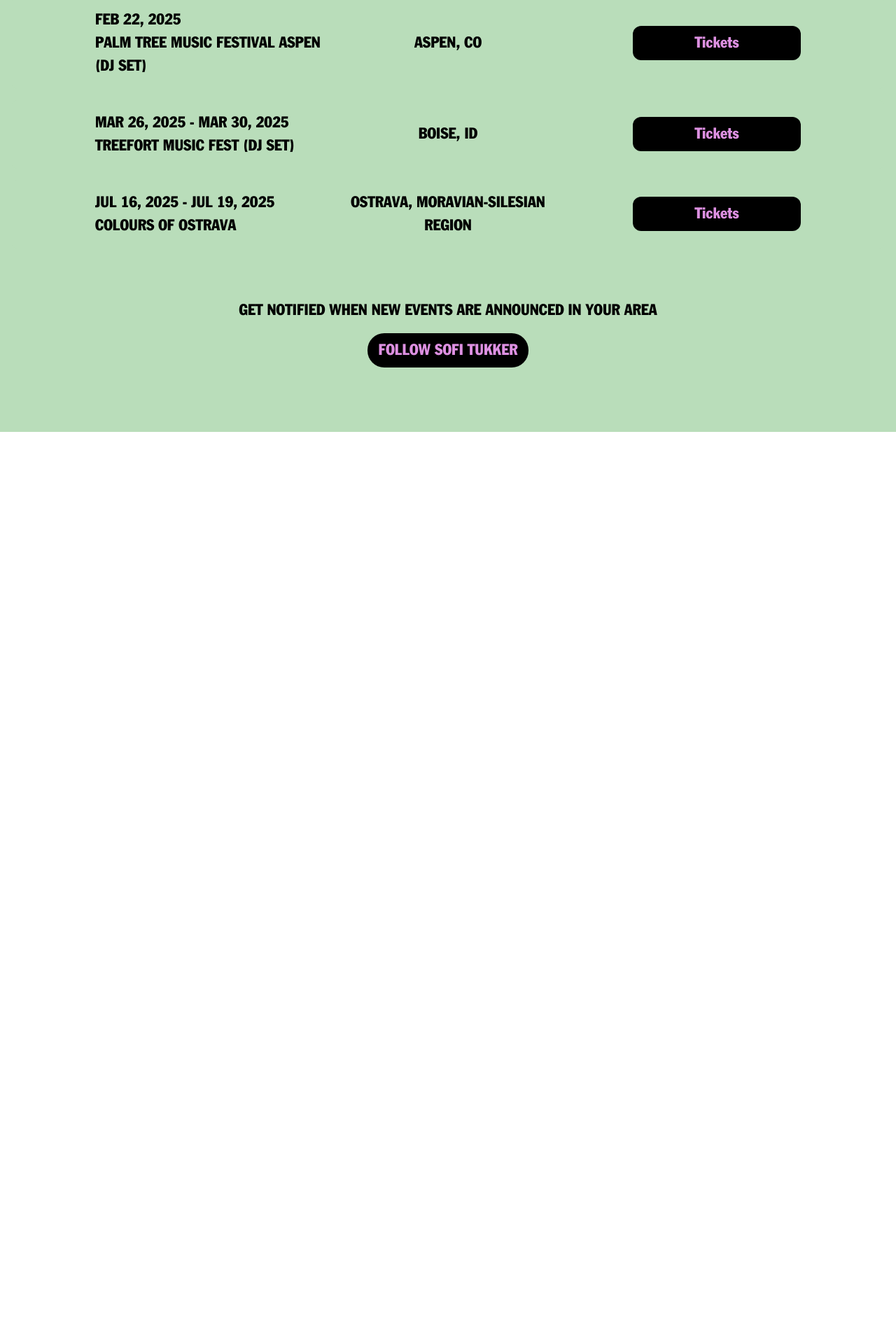
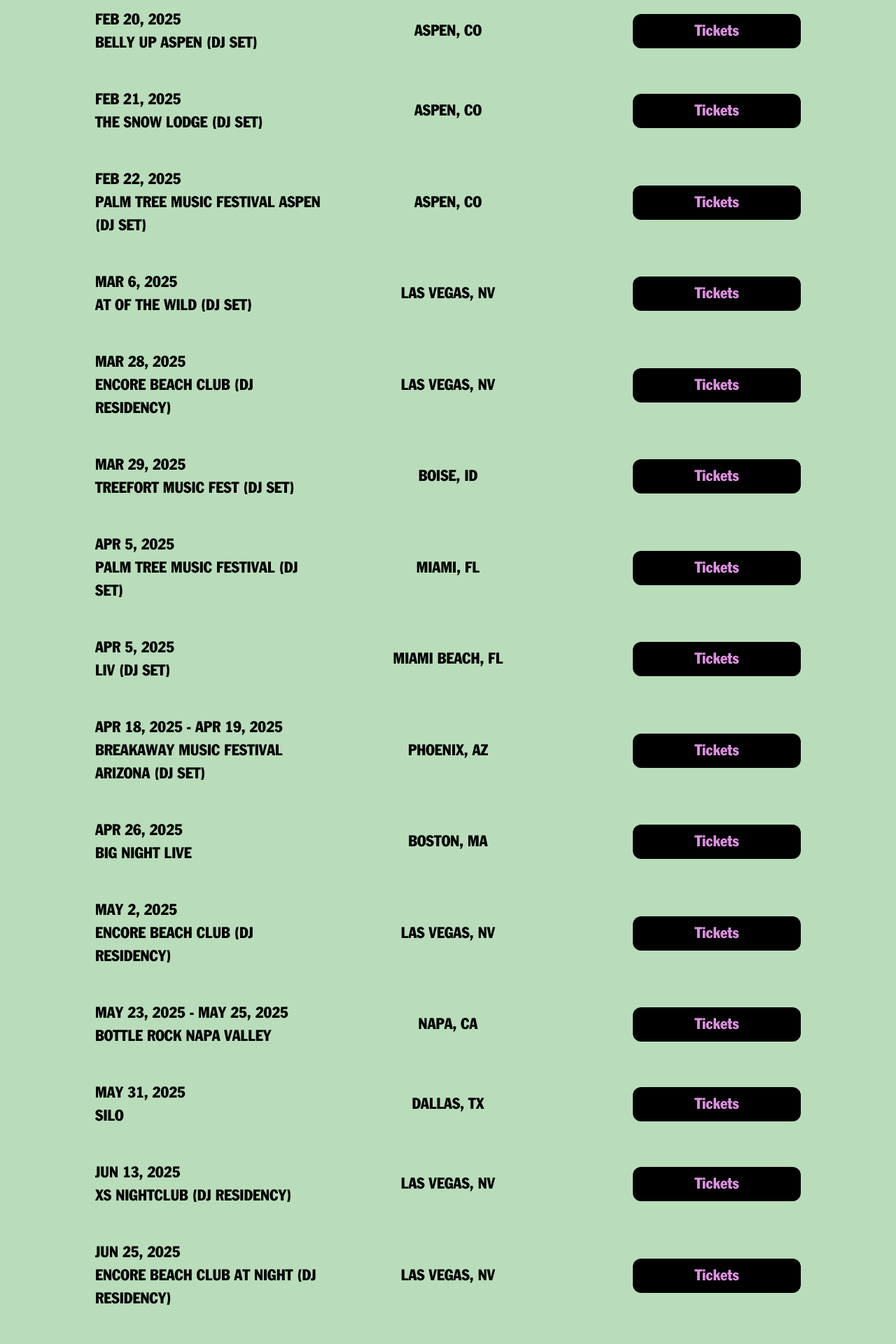
Before and after one commit to sphcastillo/sofi_tukker_, a Next.js app: page /tour in a window 1280 px wide. Shown: the part 460-2380 px from the top of the page at 70% size. Before the commit the page ends 1077 px from the top, so only its background shows below. Built offline with nearby package versions, Linux system fonts and the light colour scheme.

Commit message:
Tour page: additional tour dates added

```diff
--- a/app/tour/page.tsx
+++ b/app/tour/page.tsx
@@ -5,52 +5,205 @@
   src: "../../public/fonts/FGC.ttf",
 });
 
+// {
+//   date: "",
+//   venue: "",
+//   city: "",
+//   VIP: false,
+//   tickets: false,
+// },
+
 const tourDates = [
-  // { date: "SEP 18, 2024", venue: "MOODY AMPHITHEATER", city: "AUSTIN, TX" },
-  // { date: "SEP 20, 20024", venue: "BAYOU MUSIC CENTER", city: "HOUSTON, TX" },
-  // { date: "SEP 21, 2024", venue: "SOUTH SIDE BALLROOM", city: "DALLAS, TX" },
-  // { date: "SEP 24, 2024", venue: "TABERNACLE", city: "ATLANTA, GA" },
-  // { date: "SEP 26, 2024", venue: "FOREST HILLS STADIUM", city: "QUEENS, NY" },
-  // { date: "SEP 30, 2024", venue: "AGORA THEATRE AND BALLROOM", city: "CLEVELAND, OH" },
-  // { date: "OCT 2, 2024", venue: "FRANKLIN MUSIC HALL", city: "PHILADELPHIA, PA" },
-  // { date: "OCT 3, 2024", venue: "ROADRUNNER", city: "BOSTON, MA" },
-  // { date: "OCT 4, 2024", venue: "ROADRUNNER", city: "BOSTON, MA" },
-  // { date: "OCT 5, 2024", venue: "THE ANTHEM", city: "WASHINGTON, DC" },
-  // { date: "OCT 8, 2024", venue: "MTELUS", city: "MONTREAL, QC" },
-  // { date: "OCT 9, 2024", venue: "MTELUS", city: "MONTREAL, QC" },
-  // { date: "OCT 11, 2024", venue: "HISTORY", city: "TORONTO, ON" },
-  // { date: "OCT 12, 2024", venue: "HISTORY", city: "TORONTO, ON" },
-  // { date: "OCT 18, 2024", venue: "THE ARMORY", city: "MINNEAPOLIS, MN" },
-  // { date: "OCT 19, 2024", venue: "BYLINE BANK ARAGON BALLROOM", city: "CHICAGO, IL" },
-  // { date: "OCT 22, 2024", venue: "THE MIDLAND THEATRE", city: "KANSAS CITY, MO" },
-  // { date: "OCT 24, 2024", venue: "RED ROCKS AMPHITHEATRE", city: "MORRISON, CO" },
-  // { date: "OCT 25, 2024", venue: "ROCKWELL AT THE COMPLEX", city: "SALT LAKE CITY, UT" },
-  // { date: "OCT 29, 2024", venue: "THEATER OF THE CLOUDS AT MODA CENTER", city: "PORTLAND, OR" },
-  // { date: "OCT 30, 2024", venue: "WAMU THEATER", city: "SEATTLE, WA" },
-  // { date: "NOV 2, 2024", venue: "THE TORCH AT THE LA MEMORIAL COLISEUM", city: "LOS ANGELES, CA" },
-  // { date: "NOV 3, 2024", venue: "GALLAGHER SQUARE AT PETCO PARK", city: "SAN DIEGO, CA" },
-  // { date: "NOV 7, 2024", venue: "SANTA BARBARA BOWL", city: "SANTA BARBARA, CA" },
-  // { date: "NOV 8, 2024", venue: "BILL GRAHAM CIVIC AUDITORIUM", city: "SAN FRANCISCO, CA" },
-  // { date: "NOV 15, 2024", venue: "MARQUEE NIGHTCLUB [DJ RESIDENCY]", city: "LAS VEGAS, NV" },
-  // { date: "NOV 20, 2024", venue: "GROSSE FREIHEIT 36", city: "HAMBURG, GERMANY" },
-  // { date: "NOV 21, 2024", venue: "LANXESS ARENA", city: "COLOGNE, GERMANY" },
-  // { date: "NOV 23, 2024", venue: "WIENER STADTHALLE", city: "VIENNA, AUSTRIA" },
-  // { date: "NOV 24, 2024", venue: "UBER EATS MUSIC HALL", city: "BERLIN, GERMANY" },
-  // { date: "NOV 26, 2024", venue: "ZIGGO DOME", city: "AMSTERDAM, NETHERLANDS" },
-  // { date: "NOV 29, 2024", venue: "MEDIOLANUM FORUM", city: "MILAN, ITALY" },
-  // { date: "DEC 1, 2024", venue: "KOMPLEX 457", city: "ZÜRICH, SWITZERLAND" },
-  // { date: "DEC 3, 2024", venue: "WIZINK CENTER", city: "MADRID, SPAIN" },
-  // { date: "DEC 6, 2024", venue: "ING ARENA", city: "BRUSSELS, BELGIUM" },
-  // { date: "DEC 7, 2024", venue: "ACCOR ARENA", city: "PARIS, FRANCE" },
-  // { date: "DEC 11, 2024", venue: "THE 02", city: "LONDON, UK", VIP: false, tickets: true },
-  // { date: "DEC 12, 2024", venue: "NIGHT TALES (DJ SET)", city: "LONDON, UK", VIP: false, tickets: false },
-  // { date: "DEC 13, 2024", venue: "3ARENA", city: "DUBLIN, IRELAND", VIP: false, tickets: true },
-  { date: 'FEB 22, 2025', venue: 'PALM TREE MUSIC FESTIVAL ASPEN (DJ SET)', city: 'ASPEN, CO', VIP: false, tickets: true },
-  { date: 'MAR 26, 2025 - MAR 30, 2025', venue: 'TREEFORT MUSIC FEST (DJ SET)', city: 'BOISE, ID', VIP: false, tickets: true },
-  { date: 'JUL 16, 2025 - JUL 19, 2025', venue: 'COLOURS OF OSTRAVA', city: 'OSTRAVA, MORAVIAN-SILESIAN REGION', VIP: false, tickets: true },
+  {
+    date: "FEB 20, 2025",
+    venue: "BELLY UP ASPEN (DJ SET)",
+    city: "ASPEN, CO",
+    VIP: false,
+    tickets: true,
+  },
+  {
+    date: "FEB 21, 2025",
+    venue: "THE SNOW LODGE (DJ SET)",
+    city: "ASPEN, CO",
+    VIP: false,
+    tickets: true,
+  },
+  {
+    date: "FEB 22, 2025",
+    venue: "PALM TREE MUSIC FESTIVAL ASPEN (DJ SET)",
+    city: "ASPEN, CO",
+    VIP: false,
+    tickets: true,
+  },
+  {
+    date: "MAR 6, 2025",
+    venue: "AT OF THE WILD (DJ SET)",
+    city: "LAS VEGAS, NV",
+    VIP: false,
+    tickets: true,
+  },
+  {
+    date: "MAR 28, 2025",
+    venue: 'ENCORE BEACH CLUB (DJ RESIDENCY)',
+    city: "LAS VEGAS, NV",
+    VIP: false,
+    tickets: true,
+  },
+  {
+    date: "MAR 29, 2025",
+    venue: "TREEFORT MUSIC FEST (DJ SET)",
+    city: "BOISE, ID",
+    VIP: false,
+    tickets: true,
+  },
+  {
+    date: "APR 5, 2025",
+    venue: "PALM TREE MUSIC FESTIVAL (DJ SET)",
+    city: "MIAMI, FL",
+    VIP: false,
+    tickets: true,
+  },
+  {
+    date: "APR 5, 2025",
+    venue: "LIV (DJ SET)",
+    city: "MIAMI BEACH, FL",
+    VIP: false,
+    tickets: true,
+  },
+  {
+    date: "APR 18, 2025 - APR 19, 2025",
+    venue: "BREAKAWAY MUSIC FESTIVAL ARIZONA (DJ SET)",
+    city: "PHOENIX, AZ",
+    VIP: false,
+    tickets: true,
+  },
+  {
+    date: "APR 26, 2025",
+    venue: "BIG NIGHT LIVE",
+    city: "BOSTON, MA",
+    VIP: false,
+    tickets: true,
+  },
+  {
+    date: "MAY 2, 2025",
+    venue: "ENCORE BEACH CLUB (DJ RESIDENCY)",
+    city: "LAS VEGAS, NV",
+    VIP: false,
+    tickets: true,
+  },
+  {
+    date: "MAY 23, 2025 - MAY 25, 2025",
+    venue: "BOTTLE ROCK NAPA VALLEY",
+    city: "NAPA, CA",
+    VIP: false,
+    tickets: true,
+  },
+  {
+    date: "MAY 31, 2025",
+    venue: "SILO",
+    city: "DALLAS, TX",
+    VIP: false,
+    tickets: true,
+  },
+  {
+    date: "JUN 13, 2025",
+    venue: "XS NIGHTCLUB (DJ RESIDENCY)",
+    city: "LAS VEGAS, NV",
+    VIP: false,
+    tickets: true,
+  },
+  {
+    date: "JUN 25, 2025",
+    venue: "ENCORE BEACH CLUB AT NIGHT (DJ RESIDENCY)",
+    city: "LAS VEGAS, NV",
+    VIP: false,
+    tickets: true,
+  },
+  {
+    date: "JUN 27, 2025",
+    venue: "XS NIGHTCLUB (DJ RESIDENCY)",
+    city: "LAS VEGAS, NV",
+    VIP: false,
+    tickets: true,
+  },
+  {
+    date: "JUL 15, 2025",
+    venue: "XS NIGHTCLUB (DJ RESIDENCY)",
+    city: "LAS VEGAS, NV",
+    VIP: false,
+    tickets: true,
+  },
+  {
+    date: "JUL 16, 2025 - JUL 20, 2025",
+    venue: "ELECTRIC CASTLE",
+    city: "TRANSYLVANIA, ROMANIA",
+    VIP: false,
+    tickets: true,
+  },
+  {
+    date: "JUL 19, 2025",
+    venue: "COLOURS OF OSTRAVA",
+    city: "OSTRAVA, MORAVIAN-SILESIAN REGION",
+    VIP: false,
+    tickets: true,
+  },
+  {
+    date: "JUL 20, 2025",
+    venue: "TOMORROWLAND (DJ SET)",
+    city: "BOOM, ANTWERP, BELGIUM",
+    VIP: false,
+    tickets: true,
+  },
+  {
+    date: "AUG 8, 2025 - AUG 10, 2025",
+    venue: "ELEMENTS MUSIC & ARTS FESTIVAL",
+    city: "LONG POND, PA",
+    VIP: false,
+    tickets: true,
+  },
+  {
+    date: "AUG 9, 2025 - AUG 10, 2025",
+    venue: "ÎLESONIQ FESTIVAL",
+    city: "MONTREAL, CANADA",
+    VIP: false,
+    tickets: true,
+  },
+  {
+    date: "AUG 13, 2025",
+    venue: "ENCORE BEACH CLUB AT NIGHT (DJ RESIDENCY)",
+    city: "LAS VEGAS, NV",
+    VIP: false,
+    tickets: true,
+  },
+  {
+    date: "AUG 15, 2025",
+    venue: "XS NIGHTCLUB (DJ RESIDENCY)",
+    city: "LAS VEGAS, NV",
+    VIP: false,
+    tickets: true,
+  },
+  {
+    date: "AUG 29, 2025",
+    venue: "ENCORE BEACH CLUB (DJ RESIDENCY)",
+    city: "LAS VEGAS, NV",
+    VIP: false,
+    tickets: true,
+  },
+  {
+    date: "SEP 14, 2025",
+    venue: "ENCORE BEACH CLUB (DJ RESIDENCY)",
+    city: "LAS VEGAS, NV",
+    VIP: false,
+    tickets: true,
+  },
+  {
+    date: "SEP 26, 2025",
+    venue: "XS NIGHTCLUB (DJ RESIDENCY)",
+    city: "LAS VEGAS, NV",
+    VIP: false,
+    tickets: true,
+  },
 ];
-
-
 
 export default function TourPage() {
   return (
@@ -66,33 +219,54 @@
 
       <div className="container mx-auto p-4">
         {tourDates.map((tour, index) => (
-        <div key={index} className="grid grid-cols-3 gap-4 items-center bg-[#b9ddba] p-1 xxs:p-2 xs:p-4 md:px-12 lg:px-[120px] rounded-lg mb-4 hover:bg-[#fa264e] transition-colors duration-300">
+          <div
+            key={index}
+            className="grid grid-cols-3 gap-4 items-center bg-[#b9ddba] p-1 xxs:p-2 xs:p-4 md:px-12 lg:px-[120px] rounded-lg mb-4 hover:bg-[#fa264e] transition-colors duration-300"
+          >
             {/* First Column: Date and Venue */}
             <div>
-            <div className={`${franklinGothicCondensed.className} text-black text-[15px] xxs:text-[18px] sm:text-[22px]`}>{tour.date}</div>
-            <div className={`${franklinGothicCondensed.className} text-black text-[15px] xxs:text-[18px] sm:text-[22px]`}>{tour.venue}</div>
+              <div
+                className={`${franklinGothicCondensed.className} text-black text-[15px] xxs:text-[18px] sm:text-[22px]`}
+              >
+                {tour.date}
+              </div>
+              <div
+                className={`${franklinGothicCondensed.className} text-black text-[15px] xxs:text-[18px] sm:text-[22px]`}
+              >
+                {tour.venue}
+              </div>
             </div>
 
             {/* Second Column: City */}
-          <div className={`${franklinGothicCondensed.className} text-center text-[15px] xxs:text-[18px] sm:text-[22px] text-black`}>{tour.city}</div>
+            <div
+              className={`${franklinGothicCondensed.className} text-center text-[15px] xxs:text-[18px] sm:text-[22px] text-black`}
+            >
+              {tour.city}
+            </div>
 
             {/* Third Column: Buttons */}
             <div className="flex justify-end gap-2 flex-col xs:flex-row">
               {tour.VIP && (
-            <button className={`${franklinGothicCondensed.className} w-full text-[#dd90e1] bg-[#000000] text-[15px] xxs:text-[18px] sm:text-[22px] px-2 py-2 xs:px-4 rounded-xl hover:text-[#fa264e] hover:bg-[#dd90e1] hover:border-2 hover:border-white`}>
+                <button
+                  className={`${franklinGothicCondensed.className} w-full text-[#dd90e1] bg-[#000000] text-[15px] xxs:text-[18px] sm:text-[22px] px-2 py-2 xs:px-4 rounded-xl hover:text-[#fa264e] hover:bg-[#dd90e1] hover:border-2 hover:border-white`}
+                >
                   VIP
                 </button>
               )}
               {tour.tickets ? (
-            <button className={`${franklinGothicCondensed.className} w-full ${
-              !tour.VIP ? 'xl:max-w-[240px]' : ''
-            } text-[#dd90e1] bg-[#000000] text-[15px] xxs:text-[18px] sm:text-[22px] px-2 py-2 xs:px-4 rounded-xl hover:text-[#fa264e] hover:bg-[#dd90e1] hover:border-2 hover:border-white`}>
+                <button
+                  className={`${franklinGothicCondensed.className} w-full ${
+                    !tour.VIP ? "xl:max-w-[240px]" : ""
+                  } text-[#dd90e1] bg-[#000000] text-[15px] xxs:text-[18px] sm:text-[22px] px-2 py-2 xs:px-4 rounded-xl hover:text-[#fa264e] hover:bg-[#dd90e1] hover:border-2 hover:border-white`}
+                >
                   Tickets
                 </button>
               ) : (
-            <button className={`${franklinGothicCondensed.className} w-full ${
-              !tour.VIP ? 'xl:max-w-[240px]' : ''
-            } text-[#dd90e1] bg-[#000000] text-[15px] xxs:text-[18px] sm:text-[22px] px-2 py-2 xs:px-4 rounded-xl hover:text-[#fa264e] hover:bg-[#dd90e1] hover:border-2 hover:border-white`}>
+                <button
+                  className={`${franklinGothicCondensed.className} w-full ${
+                    !tour.VIP ? "xl:max-w-[240px]" : ""
+                  } text-[#dd90e1] bg-[#000000] text-[15px] xxs:text-[18px] sm:text-[22px] px-2 py-2 xs:px-4 rounded-xl hover:text-[#fa264e] hover:bg-[#dd90e1] hover:border-2 hover:border-white`}
+                >
                   Join Waitlist
                 </button>
               )}
@@ -102,14 +276,20 @@
       </div>
 
       <div className="flex items-center justify-center pb-4 md:pt-10">
-      <span className={`${franklinGothicCondensed.className} text-[15px] xxs:text-[18px] sm:text-[22px] text-center`}>GET NOTIFIED WHEN NEW EVENTS ARE ANNOUNCED IN YOUR AREA</span>
+        <span
+          className={`${franklinGothicCondensed.className} text-[15px] xxs:text-[18px] sm:text-[22px] text-center`}
+        >
+          GET NOTIFIED WHEN NEW EVENTS ARE ANNOUNCED IN YOUR AREA
+        </span>
       </div>
 
       <div className="flex items-center justify-center pb-[72px]">
-      <button className={`${franklinGothicCondensed.className} text-[15px] xxs:text-[18px] sm:text-[22px] text-[#dd90e1] bg-[#000000] py-2 px-4 rounded-3xl hover:text-[#fa264e] hover:bg-[#dd90e1] hover:border-2 hover:border-white`}>
+        <button
+          className={`${franklinGothicCondensed.className} text-[15px] xxs:text-[18px] sm:text-[22px] text-[#dd90e1] bg-[#000000] py-2 px-4 rounded-3xl hover:text-[#fa264e] hover:bg-[#dd90e1] hover:border-2 hover:border-white`}
+        >
           FOLLOW SOFI TUKKER
         </button>
       </div>
     </div>
-  )
+  );
 }
```
Lines whose indentation alone changed are shown as unchanged.
